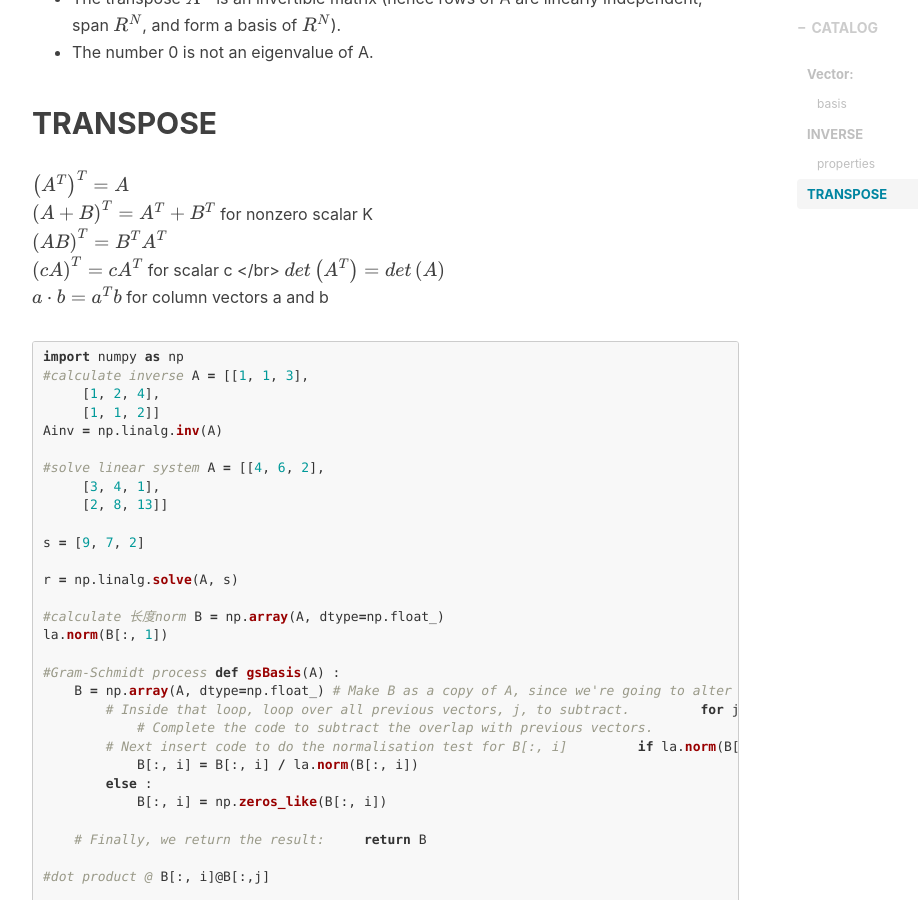
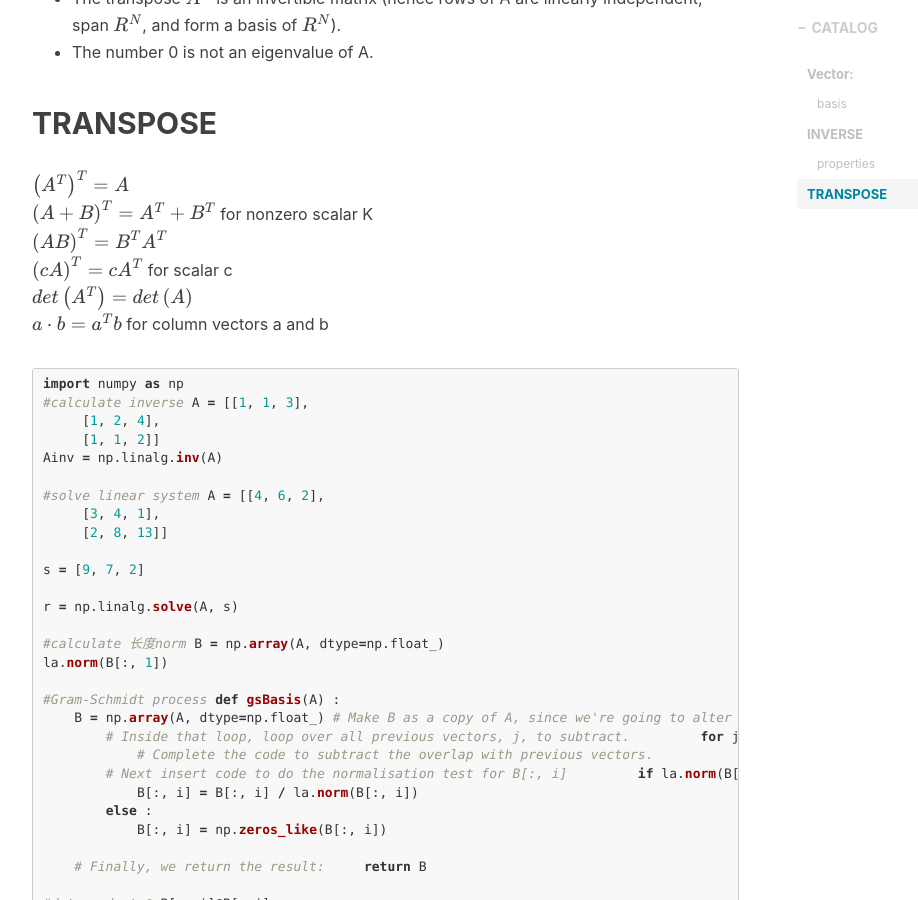
Before and after one commit to beckswu/beckswu.github.io, a Jekyll site: the page built from _posts/2018-09-23-linear-algebra.markdown, in a window 1280 px wide and 900 px high, scrolled down 2733 px. Shown: the whole window, without its empty margins (233-1151 px from the left). Built offline with Jekyll 4.4.1, drawn with Linux system fonts in a browser that asks for light colours; nearby versions of some CDN libraries; formulas are drawn with MathJax 3; comment, search, counter and statistics services are not loaded.

Commit message:
update formula

```diff
--- a/_posts/2018-09-23-linear-algebra.markdown
+++ b/_posts/2018-09-23-linear-algebra.markdown
@@ -85,7 +85,7 @@ A square matrix is __not invertible__ is called __singular__ or **degenerate**.
  $$ \left( A^T \right)^{T} = A  $$ <br/>
  $$ \left( A + B \right)^T = A^T + B^T $$ for nonzero scalar K <br/>
  $$ \left( AB \right)^{T} =  B^T A^T  $$   <br/>
- $$ \left( cA \right)^T = cA^T  $$ for scalar c </br>
+ $$ \left( cA \right)^T = cA^T  $$ for scalar c <br/>
  $$ det\left( A^{T} \right) =  det\left( A \right)  $$  <br/>
  $$ a \cdot b = a^Tb   $$ for column vectors a and b  <br/>
 
```
